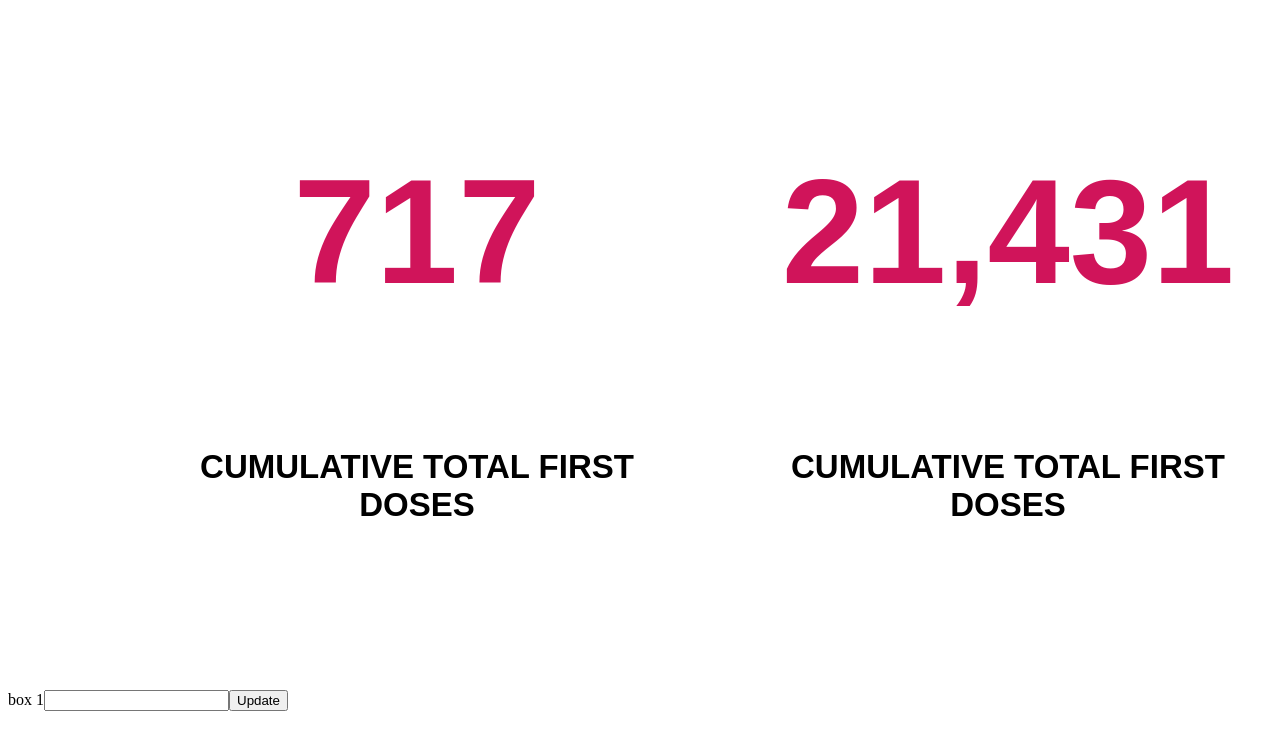
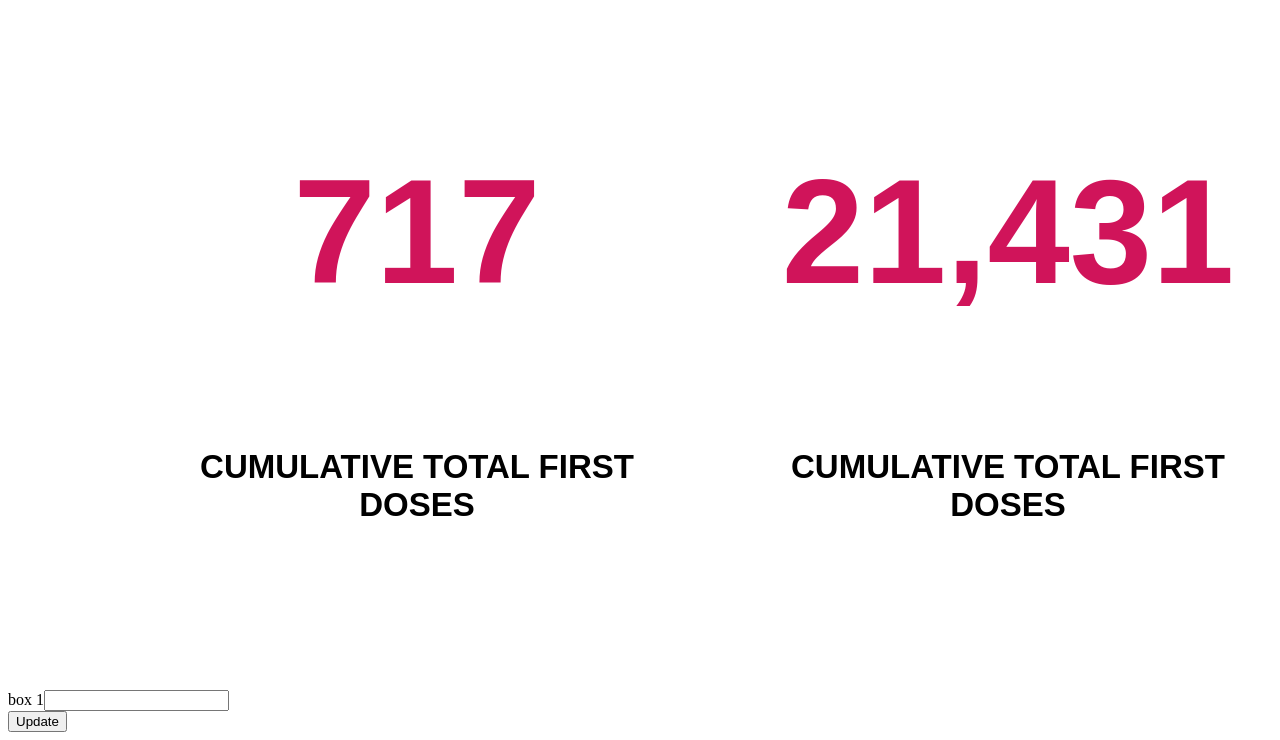
Before and after one commit to scratchmarketing/gef, a plain HTML site: page index.html in a window 1280 px wide. Shown: the part 626-1366 px from the top of the page. Before the commit the page ends 1345 px from the top, so only its background shows below. Drawn offline with Linux system fonts and the light colour scheme.

Commit message:
Moved update button out of form

```diff
--- a/index.html
+++ b/index.html
@@ -122,8 +122,10 @@
     </table>
 
     <form>
-        box 1<input type="text" id="input1Dose"><button onClick="update()">Update</button>
+        box 1<input type="text" id="input1Dose">
     </form>
+
+    <button onClick="update()">Update</button>
 
     <script>
         function update(){
```
